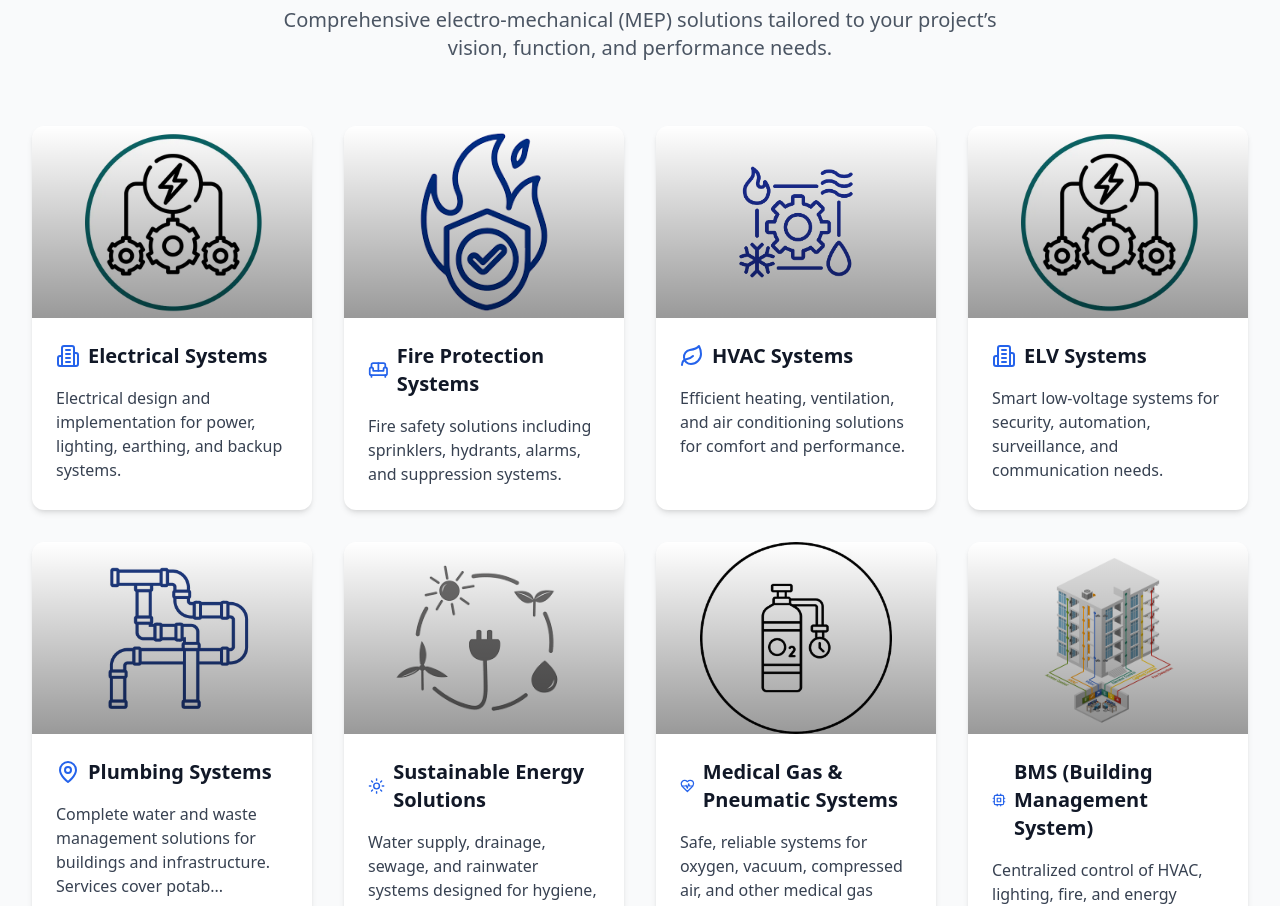
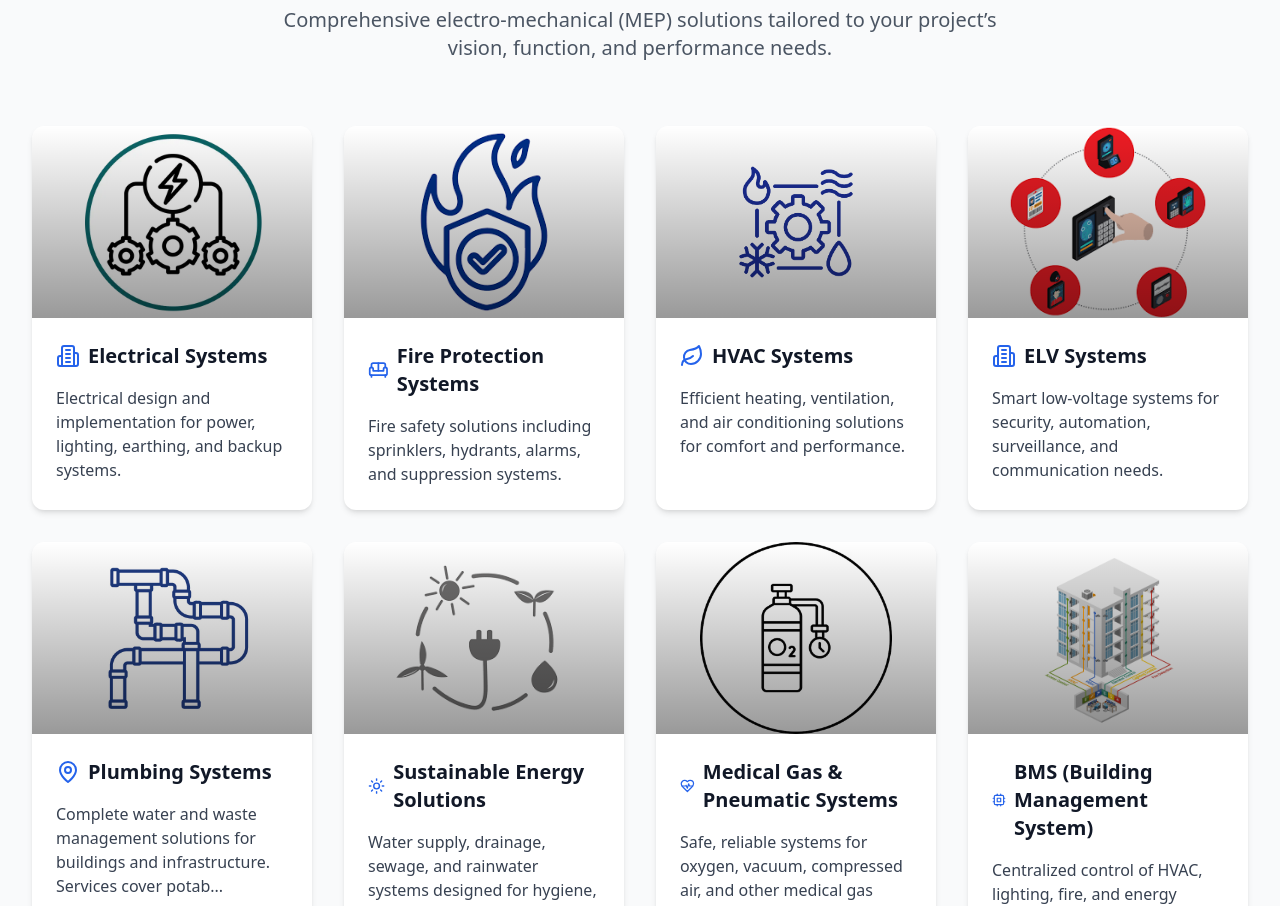
Before and after one commit to Revlient/ibs-consultants, a React (Vite) app: page / in a window 1280 px wide. Shown: the part 2980-3886 px from the top of the page. Built offline with nearby package versions, Linux system fonts and the light colour scheme.

Commit message:
Service card images modified

```diff
--- a/src/data/services.ts
+++ b/src/data/services.ts
@@ -6,7 +6,7 @@ export const services: Service[] = [
     title: 'Electrical Systems',
     description: 'Electrical design and implementation for power, lighting, earthing, and backup systems.',
     icon: 'Building2',
-    imageUrl: 'images/services/electrical%elv.webp'
+    imageUrl: 'images/services/electricalsystems.webp'
   },
   {
     id: '2',
@@ -27,7 +27,7 @@ export const services: Service[] = [
     title: 'ELV Systems',
     description: 'Smart low-voltage systems for security, automation, surveillance, and communication needs.',
     icon: 'Building2',
-    imageUrl: 'images/services/electrical%elv.webp'
+    imageUrl: 'images/services/elv.png'
   },
   {
     id: '5',
```
Also changed, not shown: public/images/services/electricalsystems.webp (renamed from public/images/services/electrical%elv.webp), public/images/services/elv.png (added).
